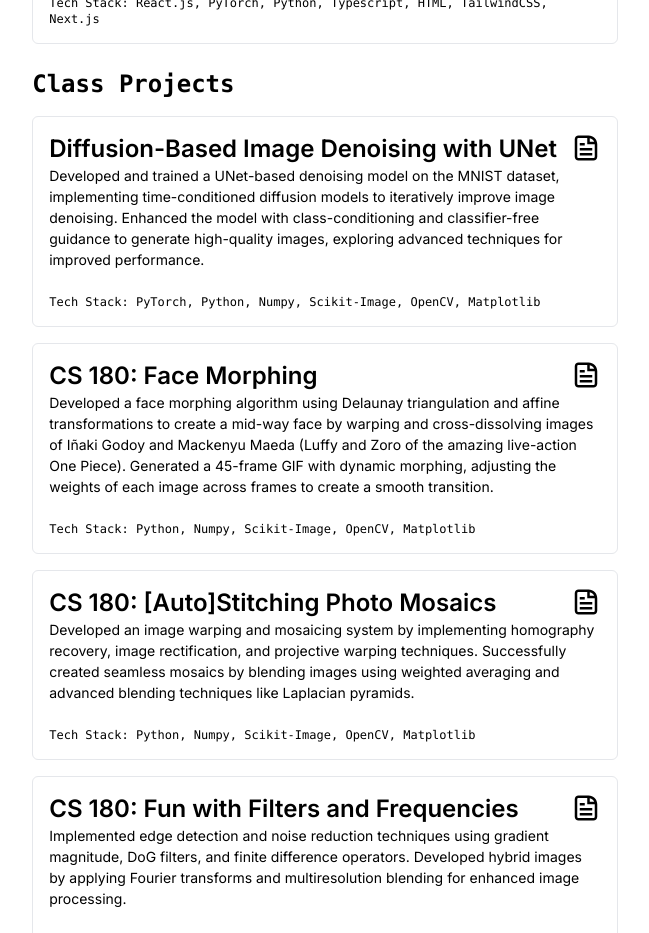
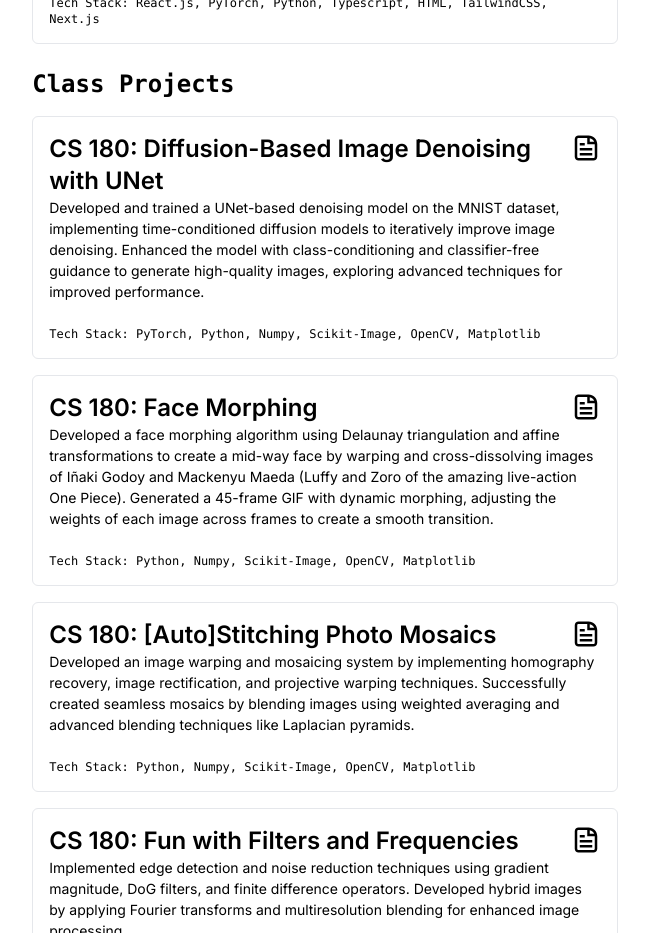
Before and after one commit to ethan-tam33/ethans-website, a Next.js app in the folder ethans-portfolio/: page /projects in a window 1280 px wide. Shown: the part 1120-2053 px from the top of the page, without its empty margins (315-964 px from the left). Built offline with nearby package versions, Linux system fonts and the light colour scheme.

Commit message:
added word

```diff
--- a/ethans-portfolio/app/projects/page.tsx
+++ b/ethans-portfolio/app/projects/page.tsx
@@ -55,7 +55,7 @@ export default function Projects() {
                         <div className="mt-4">
 
                             <Project
-                                title="Diffusion-Based Image Denoising with UNet"
+                                title="CS 180: Diffusion-Based Image Denoising with UNet"
                                 description="Developed and trained a UNet-based denoising model on the MNIST dataset, implementing time-conditioned diffusion models to iteratively improve image denoising. Enhanced the model with class-conditioning and classifier-free guidance to generate high-quality images, exploring advanced techniques for improved performance."
                                 docLink="https://ethan-tam-cs180.notion.site/Project-5-Fun-With-Diffusion-Models-13ca85eeb3ab80c99d3aec85b03b7303?pvs=4"
                                 techStack="PyTorch, Python, Numpy, Scikit-Image, OpenCV, Matplotlib"
```
